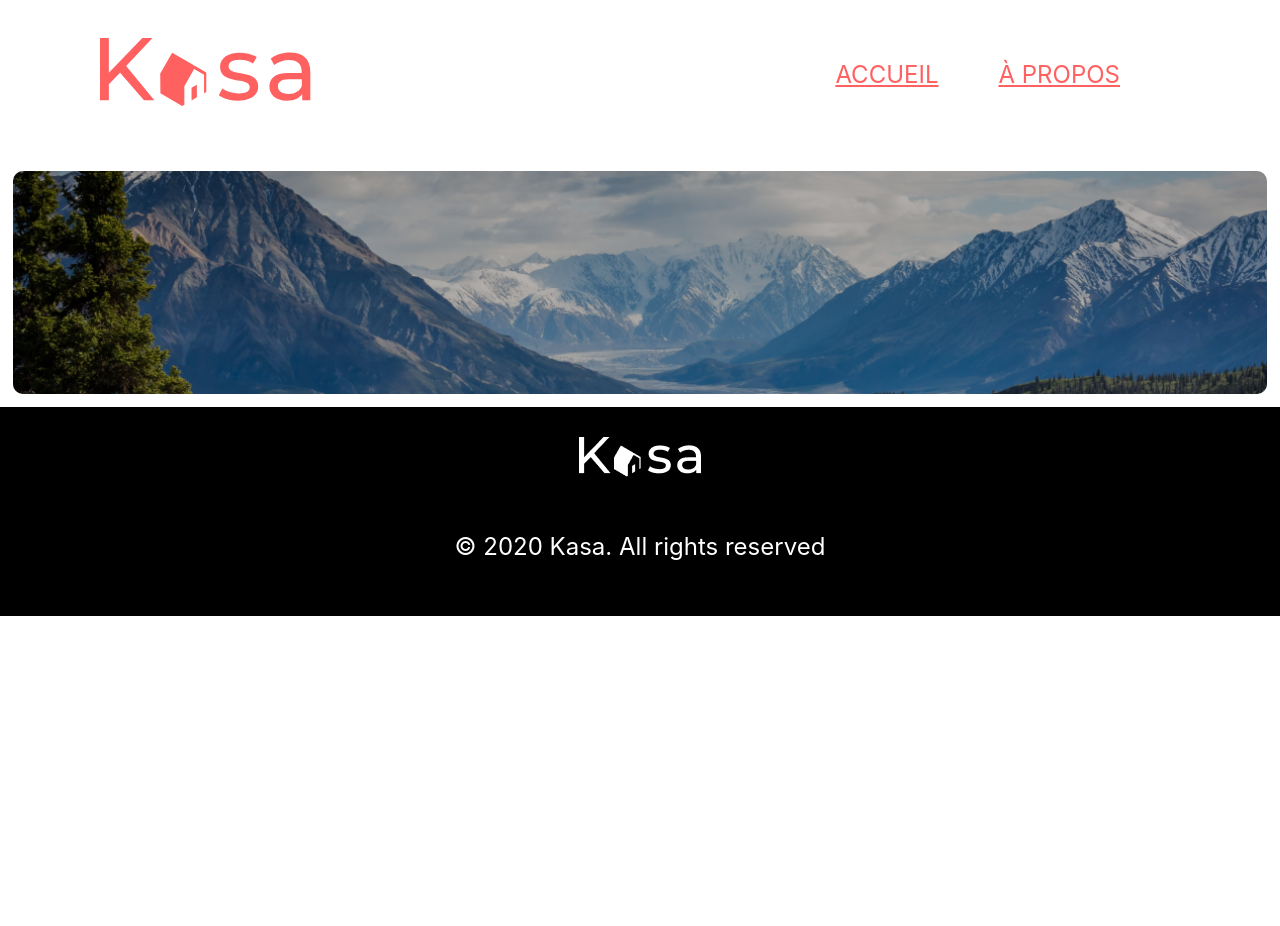
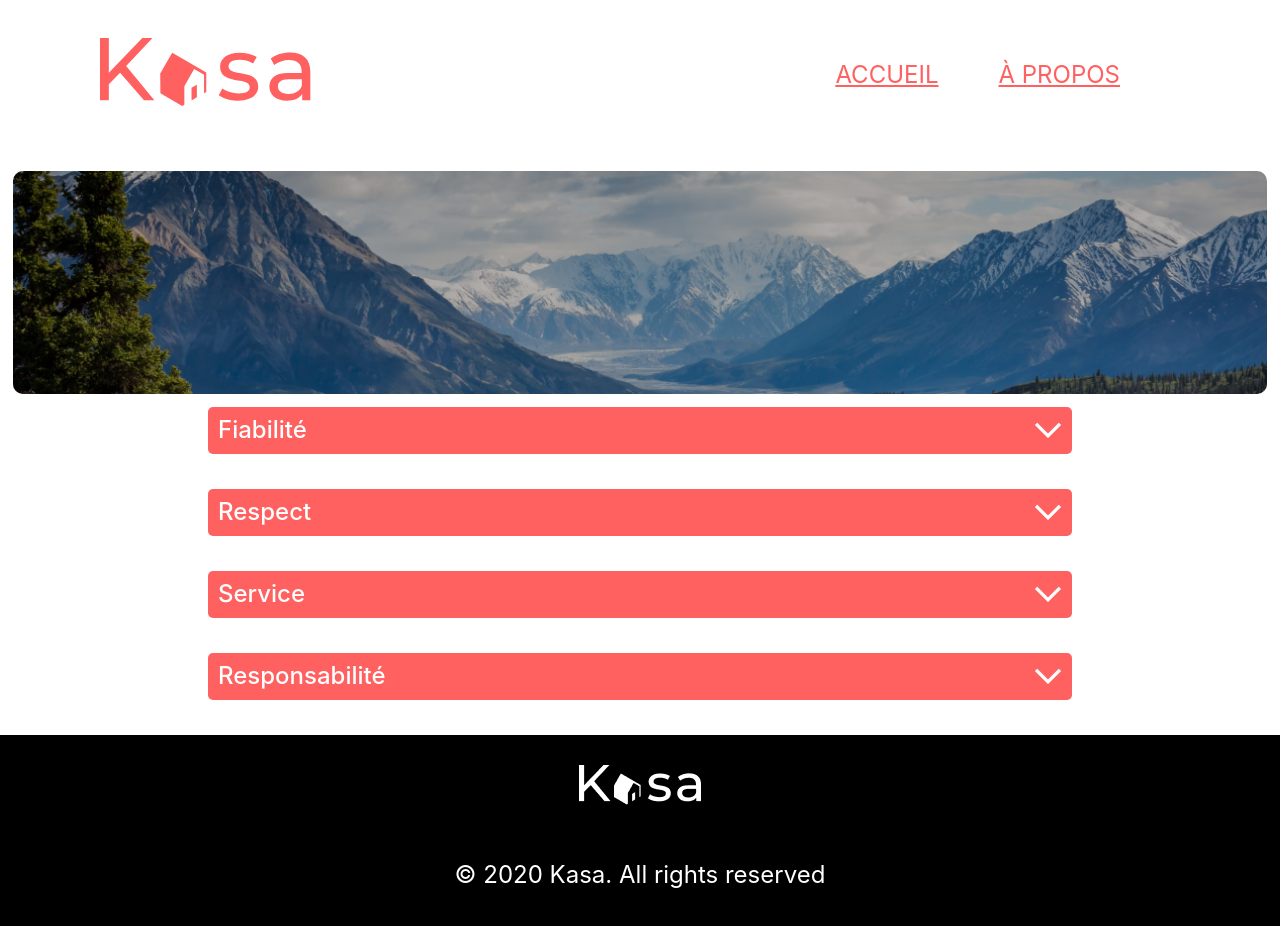
Before and after one commit to matthieucarondev/kasa, a React (Create React App) app: page /about in a window 1280 px wide. Shown: the top 926 px of the page. Before the commit the page ends 800 px from the top, so only its background shows below. Built offline with nearby package versions, Linux system fonts and the light colour scheme.

Commit message:
dropdown

```diff
--- a/src/components/Dropdown/DropDown.css
+++ b/src/components/Dropdown/DropDown.css
@@ -0,0 +1,47 @@
+.dropdown {
+  border-radius: 5px;
+  margin-bottom: 35px;
+  text-align: left;
+
+}
+
+.header-dropdown {
+  align-items: center;
+  background-color: #ff6060;
+  border-radius: 5px;
+  display: inline-flex;
+  height: 25%;
+  max-height: 47px;
+  width: 100%;
+}
+
+.title-dropdown {
+  color: #ffffff;
+  height: 50px;
+  line-height: 50px;
+  margin: 5px 10px;
+  font-size: 24px;
+  font-weight: 500;
+}
+
+.Arrow-dropdown {
+  display: flex;
+  justify-content: flex-end;
+  margin-right: 10px;
+  width: 100%;
+}
+.Arrow-dropdown.true {
+  justify-content: start;
+  transform: rotate(-180deg);
+}
+
+.description-dropdown {
+  background-color: #f6f6f6;
+  border-bottom-left-radius: 5px;
+  border-bottom-right-radius: 5px;
+  color: #ff6060;
+  height: 75%;
+  margin-top: -10px;
+  min-height: 100px;
+  padding: 25px 10px 10px 10px;
+}
--- /dev/null
+++ b/src/components/Dropdown/Dropdown.jsx
@@ -0,0 +1,29 @@
+import React, { useState } from 'react'
+import './DropDown.css'
+import arrow from '../../asset/ArrowDown.png'
+
+function Dropdown({ title, description }) {
+  /* Crée un Hook d'état */
+  const [ouvert, setOuvert] = useState(false)
+
+  return (
+    <div className="dropdown" id={`dropdown-${title}`}>
+      <div className="header-dropdown">
+        <div className="title-dropdown">{title}</div>
+        <a
+          className={`Arrow-dropdown ${ouvert}`}
+          href={`#dropdown-${title}`}
+          onClick={() => setOuvert(!ouvert)}
+        >
+          <img src={arrow} alt="Ouvrir cette liste" />
+        </a>
+      </div>
+      {
+        /* Si le dropdown est à TRUE alors il affichera la description */
+        ouvert && <div className="description-dropdown">{description}</div>
+      }
+    </div>
+  )
+}
+
+export default Dropdown
--- a/src/index.css
+++ b/src/index.css
@@ -1,6 +1,6 @@
 body {
   margin: 0px;
-  font-family: -apple-system, BlinkMacSystemFont, 'Segoe UI', 'Roboto', 'Oxygen',
+  font-family: Montserrat ,-apple-system, BlinkMacSystemFont, 'Segoe UI', 'Roboto', 'Oxygen',
     'Ubuntu', 'Cantarell', 'Fira Sans', 'Droid Sans', 'Helvetica Neue',
     sans-serif;
   -webkit-font-smoothing: antialiased;
--- a/src/pages/about/About.css
+++ b/src/pages/about/About.css
@@ -1,18 +1,6 @@
-.about-dropdown {
-    display: flex;
-    justify-content: space-between;
-    flex-wrap: wrap;
-    width: auto;
-    position: relative;
-    margin-right: 100px;
-    margin-left: 100px;
-    margin-top: 50px;
+
+.dropdown{
+    padding: 0 208px;
 }
-
 @media screen and (max-width: 718px) {
-    .about-dropdown {
-        margin-right: auto;
-        margin-left: auto;
-        margin-top: 50px;
-    }
 }
--- a/src/pages/about/about.jsx
+++ b/src/pages/about/about.jsx
@@ -1,8 +1,9 @@
 import React, { useEffect } from 'react'
 // import Header from '../../components/header/header'
 // import Footer from '../../components/footer/footer'
-// import DropDown from '../../components/dropdown/Dropdown'
+import DropDown from '../../components/dropdown/Dropdown'
 import Banner from '../../components/banner/Banner'
+import './About.css'
 
 function about() {
   useEffect(() => {
@@ -12,7 +13,7 @@ function about() {
     <div>
       {/* <Header /> */}
       <Banner page="about" />
-      {/* <div className="about-dropdown">
+      <div className="about-dropdown">
         <DropDown
           title="Fiabilité"
           description="Les annonces postées sur Kasa garantissent une fiabilité totale. Les photos sont conformes aux logements, et toutes les informations sont régulièrement vérifiées  par nos équipes."
@@ -29,7 +30,7 @@ function about() {
           title="Responsabilité"
           description="La sécurité est la priorité de Kasa. Aussi bien pour nos hôtes que pour les voyageurs, chaque logement correspond aux critères de sécurité établis par nos services. En laissant une note aussi bien à l'hôte qu'au locataire, cela permet à nos équipes de vérifier que les standards sont bien respectés. Nous organisons également des ateliers sur la sécurité domestique pour nos hôtes."
         />
-      </div> */}
+      </div>
 
       {/* <Footer /> */}
     </div>
--- a/src/pages/lodging/lodging.css
+++ b/src/pages/lodging/lodging.css
@@ -16,6 +16,18 @@ h1, h2 {
 
 
   }
+/* .dropdownLodging{
+    display: inline-flex;
+    gap: 0 75px;
+    line-height: 22.5px;
+    list-style: none;
+    margin-top: 25px;
+    width: 100%; */
+/* } */
+
+.dropdownLodging > .dropdown {
+    width: 50%;
+}
 
 @media screen  and (max-width: 740px) {
     .lodging-location h1{
@@ -35,4 +47,21 @@ h1, h2 {
     height: 40px;
     }
 
+
+     .dropdownLodging {
+        display: block;
+    }
+
+    .dropdownLodging > .dropdown {
+        width: 100%;
+    }
+
+    .dropdown {
+        margin-bottom: 20px;
+    }
+
+
+
+
+
 }
--- a/src/pages/lodging/lodging.jsx
+++ b/src/pages/lodging/lodging.jsx
@@ -5,7 +5,7 @@ import Tag from '../../components/tag/Tag'
 import Host from '../../components/host/Host'
 import Rating from '../../components/rating/Rating'
 import Error from '../error/Error'
-// import DropDown from '../../components/dropdown/Dropdown'
+import DropDown from '../../components/dropdown/Dropdown'
 import datas from '../../data/Data.json'
 import './Lodging.css'
 
@@ -16,11 +16,9 @@ function Lodging() {
   const { id } = useParams()
   // le formulaire d'hébergement à partir de la base de données
   const lodgingSearched = datas.find((lodging) => lodging.id === id)
-  //   const equipments = lodgingSearched?.equipments.map(
-  //   (equipment, index) => {
-  //     return <li key={index}>{equipment}</li>
-  //   }
-  // )
+
+
+
   return lodgingSearched === undefined ? (
     <Error />
   ) : (
@@ -36,14 +34,12 @@ function Lodging() {
           <div className="hr">
             <Host host={lodgingSearched.host} />
 							 <Rating rating = {lodgingSearched.rating} />
-          </div>      {/* <div className="accomodation-details">
-        <DropDown
-          title={"Description"}
-          description={lodgingSearched?.description}
-        />
-        <DropDown title={"Equipements"} description={equipments} />
+          </div>
+        <div className="dropdownLodging">
+        <DropDown title="Description" text={lodgingSearched.description} />
+        <DropDown title="Équipements" text={lodgingSearched.equipments} />
       </div>
-      */}
+
         </div>
        </article>
     </section>
```
Also changed, not shown: src/components/rating/rating.jsx (+4 -4 lines).
